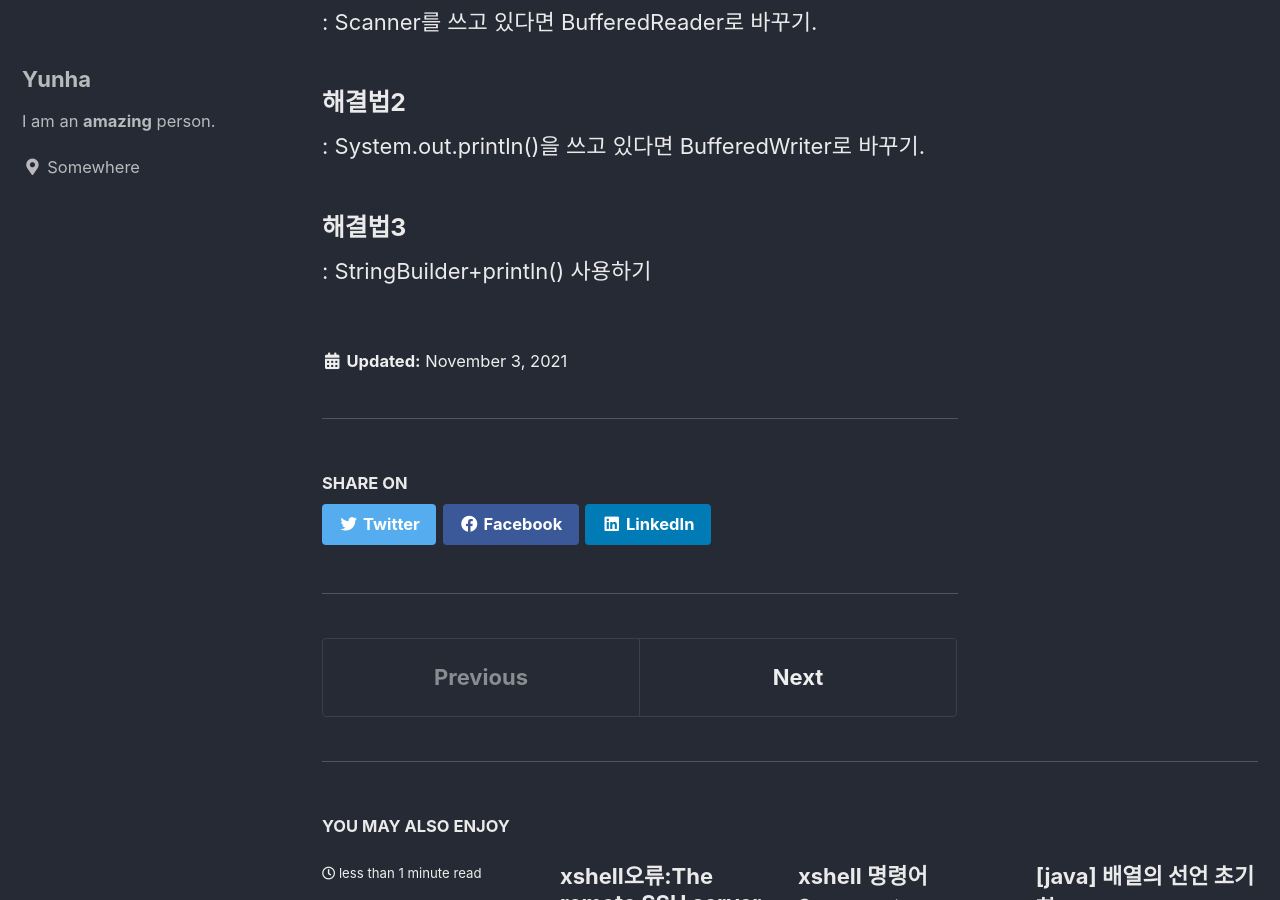
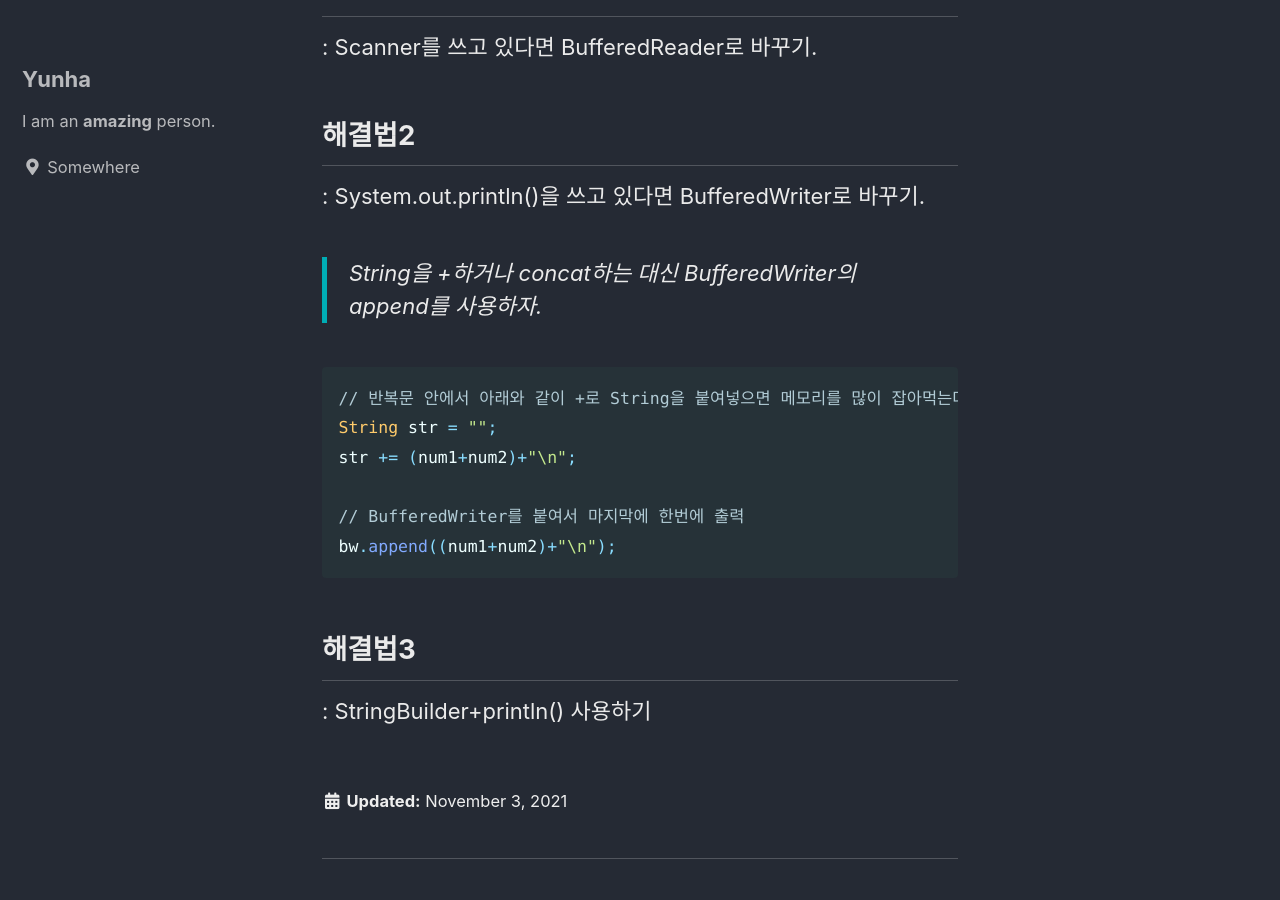
Before and after one commit to dbsgk/dbsgk.github.io, a Jekyll site: the page built from _posts/2021-11-03-[백준] 시간초과 해결방법.md, in a window 1280 px wide and 900 px high, scrolled down 614 px. Built offline with Jekyll 4.4.1, drawn with Linux system fonts in a browser that asks for light colours; cached includes are drawn as plain includes.

Commit message:
시간초과: append 추가

````diff
--- a/_posts/2021-11-03-[백준] 시간초과 해결방법.md
+++ b/_posts/2021-11-03-[백준] 시간초과 해결방법.md
@@ -11,14 +11,26 @@ title: [백준] 시간초과 해결방법
 > 출력속도 비교(백준 블로그): [https://www.acmicpc.net/blog/view/57](https://www.acmicpc.net/blog/view/57)
 >
 
-### 해결법1
+## 해결법1
 
 : Scanner를 쓰고 있다면 BufferedReader로 바꾸기.
 
-### 해결법2
+## 해결법2
 
 : System.out.println()을 쓰고 있다면 BufferedWriter로 바꾸기.
 
-### 해결법3
+> String을 +하거나 concat하는 대신 BufferedWriter의 append를 사용하자.
+>
+
+```java
+// 반복문 안에서 아래와 같이 +로 String을 붙여넣으면 메모리를 많이 잡아먹는다.
+String str = "";
+str += (num1+num2)+"\n";
+
+// BufferedWriter를 붙여서 마지막에 한번에 출력
+bw.append((num1+num2)+"\n");
+```
+
+## 해결법3
 
 : StringBuilder+println() 사용하기
````
